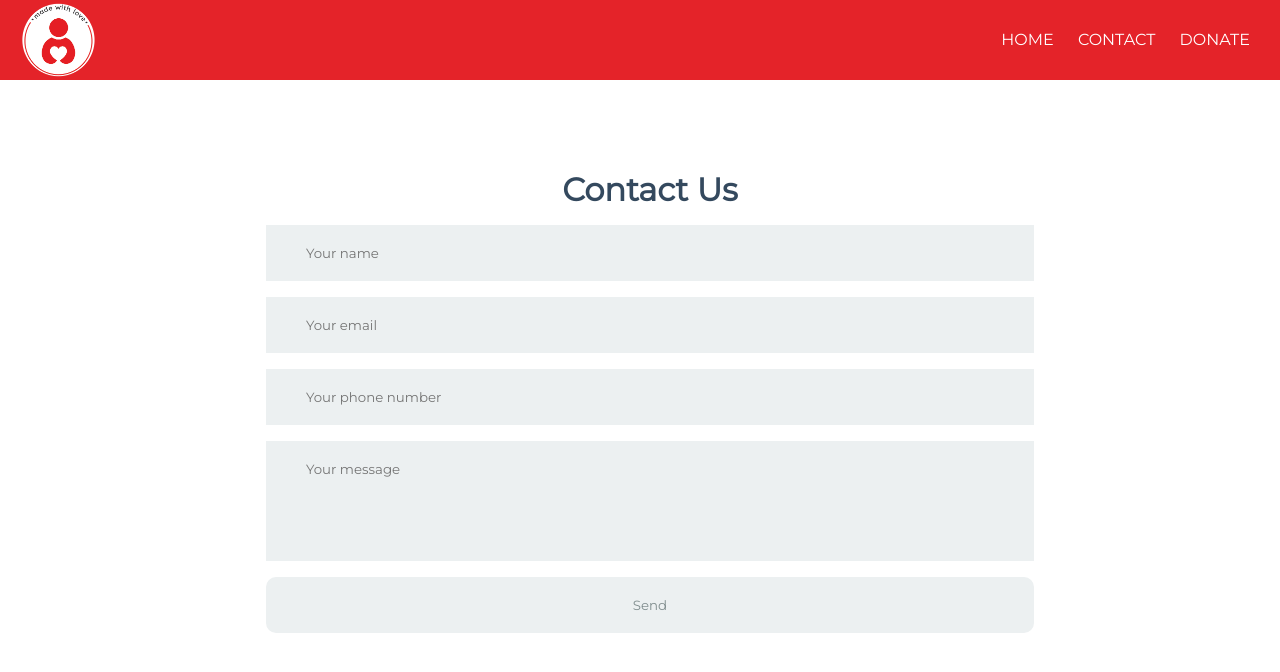
After one commit to Sectimus/madewithlovejmj, a PHP site: a page that uses contact/index.php in a window 1280 px wide. The commit adds this page. Shown: the top 672 px of the page. Run offline with PHP 8.4, Linux system fonts and the light colour scheme; some libraries are stand-ins or nearby versions.

Commit message:
Updated color pallete

```diff
--- /dev/null
+++ b/contact/index.php
@@ -0,0 +1,60 @@
+<?php
+if ($_SERVER['REQUEST_METHOD'] === 'POST') {
+  if(isset($_POST['name']) && isset($_POST['email']) && isset($_POST['phone']) && isset($_POST['message'])){
+    $name = $_POST['name'];
+    $email = $_POST['email'];
+    $phone = $_POST['phone'];
+    $message = $_POST['message'];
+
+    //todo send email to user
+
+    //todo send email to staff
+
+  }
+}
+
+?>
+<!DOCTYPE html>
+<html lang="en">
+<head>
+  <meta charset="UTF-8">
+  <meta name="viewport" content="width=device-width, initial-scale=1.0">
+  <meta http-equiv="X-UA-Compatible" content="ie=edge">
+  <link href="https://fonts.googleapis.com/css?family=Montserrat&display=swap" rel="stylesheet">
+  <link rel="stylesheet" href="/css/Styles.min.css">
+  <script src="https://kit.fontawesome.com/38670082c8.js" crossorigin="anonymous"></script>
+  <title>Made With Love | Contact Us</title>
+</head>
+<body>
+  <div class="header">
+    <img class="branding" src="/img/branding.png" alt="">
+    <input type="checkbox" id="chk">
+    <label for="chk" class="show-menu-btn">
+      <a class="fas fa-ellipsis-h"></a>
+    </label>
+
+    <ul class="menu">
+      <a href="/" active>Home</a>
+      <a href="/contact">Contact</a>
+      <a href="/donate">Donate</a>
+      <label for="chk" class="hide-menu-btn">
+        <a class="fas fa-times"></a>
+      </label>
+    </ul>
+  </div>
+
+  <div class="content">
+    <form class="contact-form" action="" id="contactform" method="post">
+      <h1>Contact Us</h1>
+      <input name="name" type="text" class="contact-form-text" placeholder="Your name" required>
+      <input name="email" type="email" class="contact-form-text" placeholder="Your email" required>
+      <input name="phone" type="tel" class="contact-form-text" placeholder="Your phone number" required>
+      <textarea class="contact-form-text" name="message" cols="30" rows="10" placeholder="Your message" required></textarea>
+      <input type="submit" class="contact-form-text" value="Send">
+    </form>
+
+    <h1 id="thanks" style="display:none;">Thanks! <br> We will be in contact soon</h1>
+  </div>
+
+</body>
+</html>
--- a/index.html
+++ b/index.html
@@ -13,6 +13,7 @@
 
 <body>
   <div class="header">
+    <img class="branding" src="/img/branding.png" alt="">
     <h2 class="logo">Made With Love</h2>
     <input type="checkbox" id="chk">
     <label for="chk" class="show-menu-btn">
@@ -31,7 +32,7 @@
   <div class="slidershow">
     <div class="slides">
 
-    <img id="caro1" src="\img\displays\8_1519128414.jpg" alt="" >
+    <img id="caro1" src="\img\displays\20191120_181643_resized.jpg" alt="" >
     <img id="caro2" src="\img\letters\20191122_093122_resized_2.jpg" alt="" style="display: none;">
     <img id="caro3" src="\img\letters\20191122_093138_resized_2.jpg" alt="" style="display: none;">
     <img id="caro4" src="\img\letters\20191122_093149_resized_2.jpg" alt="" style="display: none;">
--- a/sass/Styles.scss
+++ b/sass/Styles.scss
@@ -1,5 +1,7 @@
 // compileCompressed: ../css/$1.min.css
 //colours
+$mwlred: #e42329;
+
 $lightblack: #34495e;
 $heavyblack: #2c3e50;
 $lightwhite: #ecf0f1;
@@ -24,7 +26,7 @@ $heavygreen: #27ae60; //media queries
 .slidershow {
   //  border: 5px solid red;
   height: 40vw;
-  max-height: 300px;
+  max-height: 240px;
   background-color: $lightwhite;
   box-shadow: 0 8px 6px -6px black;
   margin-bottom: 20px;
@@ -70,7 +72,7 @@ $heavygreen: #27ae60; //media queries
 
     input[type="radio"] {
       &:checked + label {
-        background: darken($heavyblack, 10%);
+        background: darken($mwlred, 10%);
       }
     }
 
@@ -81,13 +83,13 @@ $heavygreen: #27ae60; //media queries
       width: 40px;
       height: 20px;
       overflow: hidden;
-      background: $lightgray;
+      background: $mwlred;
       transition: 0.2s;
       cursor: pointer;
-      border: 2px solid $heavygray;
+      border: 2px solid lighten($mwlred, 10%);
 
       &:hover {
-        background: $lightblack;
+        background: $mwlred;
       }
     }
   }
@@ -111,7 +113,7 @@ $heavygreen: #27ae60; //media queries
       font-family: "montserrat";
       text-decoration: none;
       margin: 30px 0;
-      border: 2px solid $lightgreen;
+      border: 2px solid $mwlred;
       text-transform: uppercase;
       overflow: hidden;
       transition: 1s all ease;
@@ -119,7 +121,7 @@ $heavygreen: #27ae60; //media queries
         width: 100%;
         height: 0%;
         transform: translate(-50%,-50%) rotate(-45deg);
-        background: $lightgreen;
+        background: $mwlred;
         content: "";
         position: absolute;
         top: 50%;
@@ -144,6 +146,7 @@ $heavygreen: #27ae60; //media queries
         font-weight: bold;
         text-align: center;
         color: $heavyblack;
+        padding-top: 10px;
       }
 
       .description {
--- a/sass/navigation.scss
+++ b/sass/navigation.scss
@@ -1,17 +1,21 @@
 .header{
+  .branding{
+    height:100%;
+    float:left;
+  }
   .logo{
-    line-height: 100px;
+    line-height: 80px;
     float: left;
     text-transform: uppercase;
   }
-  height: 100px;
-  background: $lightblack;
+  height: 80px;
+  background: $mwlred;
   padding: 0 20px;
   color: #fff;
 
   .menu{
     float: right;
-    line-height: 100px;
+    line-height: 80px;
   }
   a{
     color: #fff;
@@ -26,7 +30,7 @@
   .show-menu-btn{
     float: right;
     a{
-      line-height: 100px;
+      line-height: 80px;
     }
   }
   #chk{
```
Also changed, not shown: css/Styles.min.css, img/branding.png (added), img/displays/20191120_181643_resized.jpg (added), img/displays/8_1519128414.jpg (deleted).
